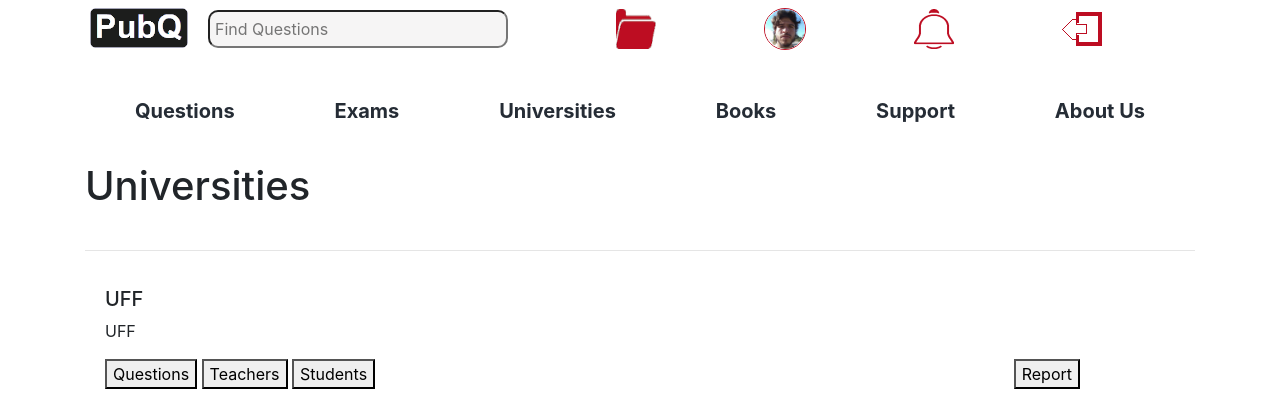
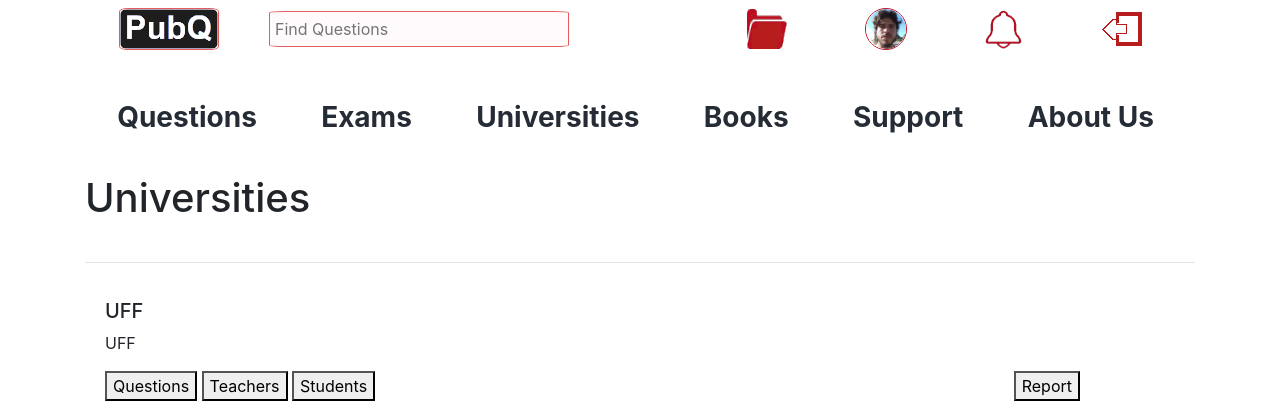
Before and after one commit to Kevingtxz/PubQ-python, a Django app: page /universities/ in a window 1280 px wide. Shown: the top 420 px of the page. Run offline with Django 3.2, Linux system fonts and the light colour scheme; a user stored in the database is signed in; data comes from the database, SQL or seed files in the repository; data that the repository does not hold is empty; some libraries are stand-ins or nearby versions.

Commit message:
Style again

```diff
--- a/base/templates/base/navbar.html
+++ b/base/templates/base/navbar.html
@@ -3,32 +3,32 @@
     <div class="container" style="margin-bottom: 20px;">
         <nav style="width: 100%; padding-top: 3px; padding-bottom: 10px; height: 50px;">
             <ul class="nav nav-tabs" style="border: 0px;">
-                <li class="nav-item" style="margin-top:0px; margin-left:5px;">
+                <li class="nav-item" style="margin-top:0px; margin-left:34px;">
                     <a href="{% url 'questions' %}">
-                        <img src="{% static 'images/lx10.png' %}">
+                        <img style="border: #e45c5c 1px ridge; border-radius: 9%;" src="{% static 'images/lx10.png' %}">
                     </a>
                 </li>
                 <li class="nav-item" style="margin-top:0px; margin:auto; margin-left:20px;">
-                    <input style="padding:5px; border-radius: 10px; width: 300px; background-color: #f6f5f5;" placeholder="Find Questions" />
+                    <input style="padding:5px; border-radius: 5%; border: #e45c5c 1px ridge; width: 300px; background-color: #FFFBFC; margin-right: 100px; margin-left: 30px;" placeholder="Find Questions" />
                 </li>
-                <li class="nav-item" style="margin-top:0px; margin:auto; margin-left:15px;">
+                <li class="nav-item" style="margin-top:0px; margin:auto; margin-left: 25px;">
                     <a href="{% url 'myquestions' %}">
                         <img src="{% static 'images/myfolder2.png' %}">
                     </a>
                 </li>
-                <li class="nav-item" style="margin-top:0px; margin:auto; margin-left:15px;">
+                <li class="nav-item" style="margin-top:0px; margin:auto; margin-left: 25px;">
                     <a href="{% url 'account_settings' %}">
                         <div style="width: 42px; height: 42px;">
                             <img style="width: 100%; height: 100%; border-radius: 50%; border: #bd0d22 1px solid;" src="{% static 'images/perfil.png' %}">
                         </div>
                     </a>
                 </li>
-                <li class="nav-item" style="margin-top:0px; margin:auto; margin-left:15px;">
+                <li class="nav-item" style="margin-top:0px; margin:auto; margin-left: 25px;">
                     <a href="{% url 'notifications' %}">
                         <img src="{% static 'images/notification_k.png' %}">
                     </a>
                 </li>
-                <li class="nav-item" style="margin-top:0px; margin:auto; margin-left:15px;">
+                <li class="nav-item" style="margin-top:0px; margin:auto; margin-left: 25px;">
                     <a href="{% url 'logout' %}">
                         <img src="{% static 'images/logout5.png' %}">
                     </a>
@@ -40,22 +40,22 @@
         <nav style="margin:0px; padding-top: 5px;">
             <ul class="nav nav-tabs" style="border: 0px;">
                 <li class="nav-item" style="margin:auto;">
-                    <a class="nav-link" style="color:#252c35; padding:15px; padding-left:30px; padding-right:30px;  font-size: 20px; color:#252c35;; font-weight: bold;" href="{% url 'questions' %}">Questions</a>
+                    <a class="nav-link" style="border-radius: 10%; color:#252c35; padding:15px; padding-left:30px; padding-right:30px;  font-size: 28px; color:#252c35;  font-weight: bold;" href="{% url 'questions' %}">Questions</a>
                 </li>
                 <li class="nav-item" style="margin:auto;">
-                    <a class="nav-link" style="color:#252c35; padding:15px; padding-left:30px; padding-right:30px; font-size: 20px; color:#252c35;  font-weight: bold;" href="{% url 'exams' %}">Exams</a>
+                    <a class="nav-link" style="border-radius: 10%; color:#252c35; padding:15px; padding-left:30px; padding-right:30px; font-size: 28px; color:#252c35;  font-weight: bold;" href="{% url 'exams' %}">Exams</a>
                 </li>
                 <li class="nav-item" style="margin:auto;">
-                    <a class="nav-link" style="color:#252c35; padding:15px; padding-left:30px; padding-right:30px; font-size: 20px; color:#252c35; font-weight: bold;" href="{% url 'universities' %}">Universities</a>
+                    <a class="nav-link" style="border-radius: 10%; color:#252c35; padding:15px; padding-left:30px; padding-right:30px; font-size: 28px; color:#252c35; font-weight: bold;" href="{% url 'universities' %}">Universities</a>
                 </li>
                 <li class="nav-item" style="margin:auto;">
-                    <a class="nav-link" style="color:#252c35; padding:15px; padding-left:30px; padding-right:30px;  font-size: 20px; color:#252c35; font-weight: bold;" href="{% url 'books' %}">Books</a>
+                    <a class="nav-link" style="border-radius: 10%; color:#252c35; padding:15px; padding-left:30px; padding-right:30px;  font-size: 28px; color:#252c35; font-weight: bold;" href="{% url 'books' %}">Books</a>
                 </li>
                 <li class="nav-item" style="margin:auto;">
-                    <a class="nav-link" style="color:#252c35; padding:15px; padding-left:30px; padding-right:30px;  font-size: 20px; color:#252c35; font-weight: bold;" href="{% url 'support' %}"">Support</a>
+                    <a class="nav-link" style="border-radius: 10%; color:#252c35; padding:15px; padding-left:30px; padding-right:30px;  font-size: 28px; color:#252c35; font-weight: bold;" href="{% url 'support' %}"">Support</a>
                 </li>
-                <li class="nav-item" style="margin:auto;">
-                    <a class="nav-link" style="color:#252c35; padding:15px; padding-left:30px; padding-right:30px;  font-size: 20px; color:#252c35; font-weight: bold;" href="{% url 'aboutus' %}"">About Us</a>
+                <li class="nav-item" style="margin:auto; margin-right: 10px;">
+                    <a class="nav-link" style="border-radius: 10%; color:#252c35; padding:15px; padding-left:30px; padding-right:30px;  font-size: 28px; color:#252c35; font-weight: bold;" href="{% url 'aboutus' %}"">About Us</a>
                 </li>
             </ul>
         </nav>
--- a/base/templates/base/notifications.html
+++ b/base/templates/base/notifications.html
@@ -1,9 +1,8 @@
 {%  extends 'base/main.html' %}
 
 {% block content %}
-<div>
-    <h1 style="margin-bottom:40px;">Notification</h1>
-    <hr>
+<div class="container">
+    <h1 style="margin-bottom:40px; color:#252c35;">Notification</h1>
     {% csrf_token %}
     {% for notification in notifications %}
     {% endfor %}
```
Also changed, not shown: base/templates/base/question_display.html (+23 -19 lines), base/templates/base/questions.html (+4 -3 lines), static/images/Copy/istockphoto-1222004499-612x612.jpg, static/images/Copy/logout4.png (deleted), static/images/Copy/logout5.png (added), static/images/Copy/myfolder1.png (deleted), static/images/Copy/myfolder2.png (added), static/images/Copy/notcopy.png (deleted), static/images/Copy/notification-bell-icon-incoming-inbox-260nw-1667755846.png (deleted), static/images/Copy/notification_z.png (deleted), static/images/istockphoto-1222004499-612x612.jpg, static/images/logout5.png, static/images/lx10 - Copy.png (added), static/images/myfolder2.png, 1 more files.
